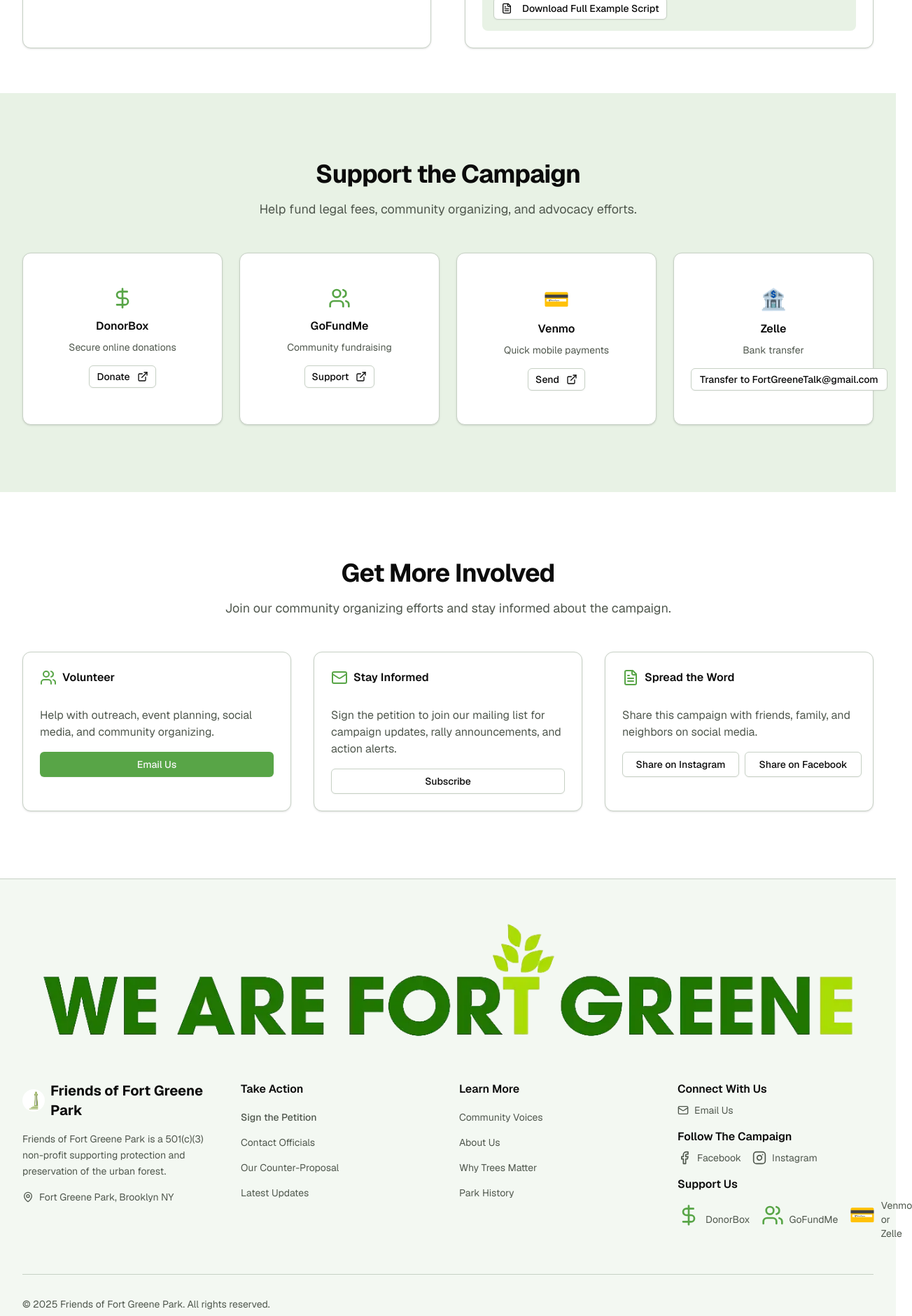
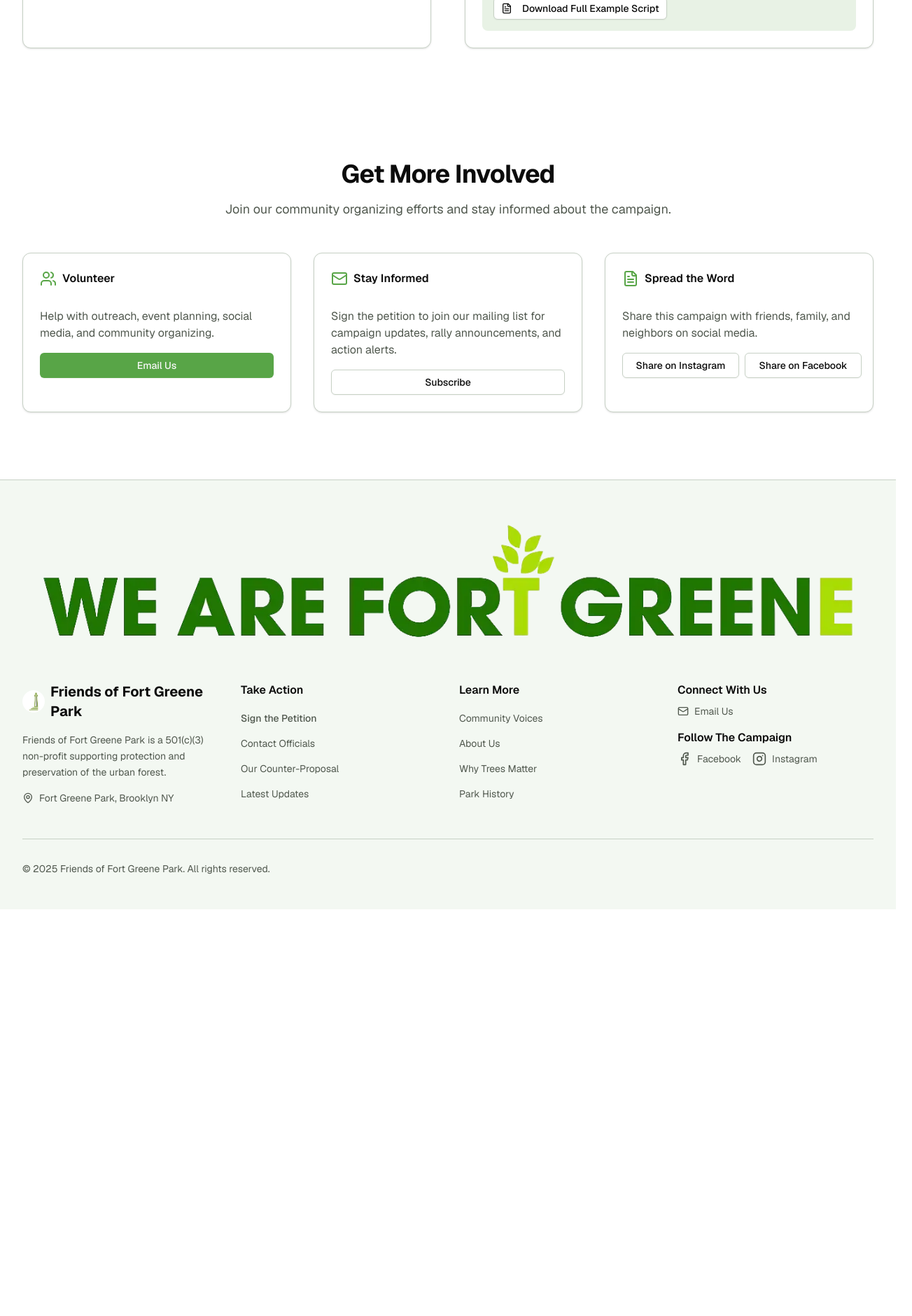
Before and after one commit to brucestarlove/ffgp-website, a Next.js app: page /action in a window 1280 px wide. Shown: the part 1740-3620 px from the top of the page at 70% size, 1303 px wide, since content can reach past the window. After the commit the page ends 3039 px from the top, so only its background shows below. Built offline with nearby package versions, Linux system fonts and the light colour scheme; no server answers; the database is empty.

Commit message:
hide donation links, we hit our goal yay

```diff
--- a/src/app/action/page.tsx
+++ b/src/app/action/page.tsx
@@ -163,7 +163,7 @@ export default function ActionPage() {
       </section>
 
       {/* Support & Donations */}
-      <section id="support" className="bg-muted py-16 lg:py-24">
+      {/* <section id="support" className="bg-muted py-16 lg:py-24">
         <div className="container mx-auto px-4 sm:px-6 lg:px-8">
           <div className="text-center mb-12">
             <h2 className="text-3xl font-bold tracking-tight text-foreground sm:text-4xl">
@@ -228,7 +228,7 @@ export default function ActionPage() {
             </Card>
           </div>
         </div>
-      </section>
+      </section> */}
 
       {/* Get Involved */}
       <section className="py-16 lg:py-24">
--- a/src/components/footer.tsx
+++ b/src/components/footer.tsx
@@ -146,7 +146,7 @@ export function Footer() {
               </div>
             </div>
 
-            <div className="space-y-2 pt-2">
+            {/* <div className="space-y-2 pt-2">
               <h3 className="font-semibold text-foreground">Support Us</h3>
               <div className="flex items-center gap-4">
                 <a
@@ -171,7 +171,7 @@ export function Footer() {
                   Venmo or Zelle
                 </a>
               </div>
-            </div>
+            </div> */}
 
           </div>
         </div>
```
